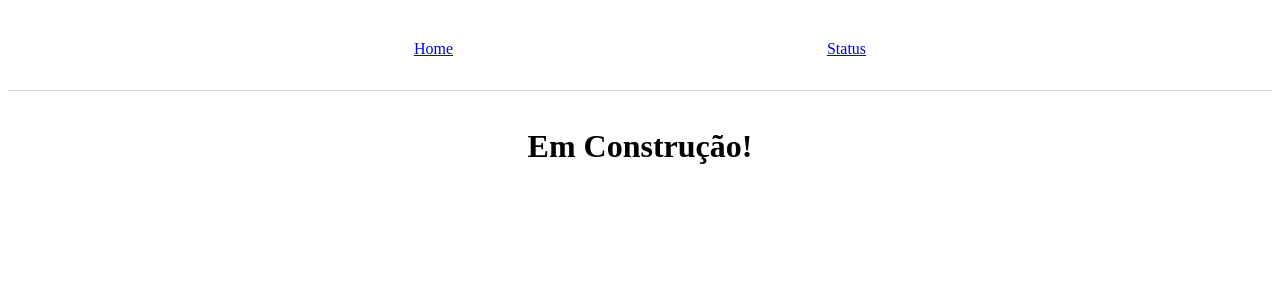
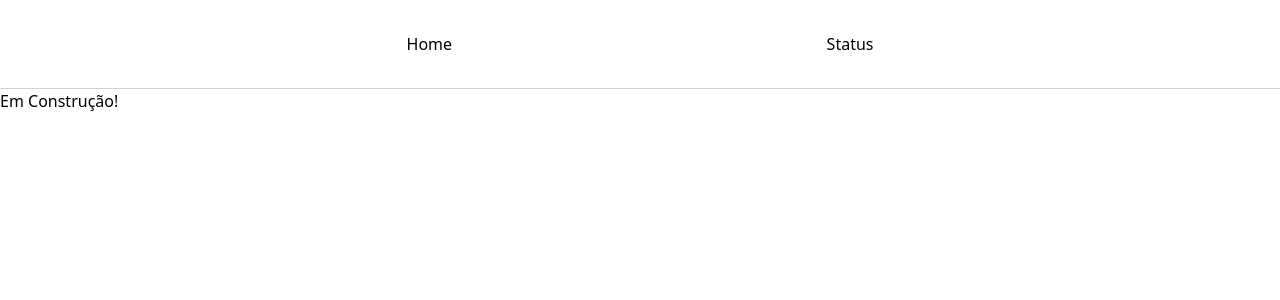
Before and after one commit to yrcunha/office, a Next.js app: page / in a window 1280 px wide. Shown: the top 300 px of the page. Built offline with nearby package versions, Linux system fonts and the light colour scheme.

Commit message:
refactor: add `tailwindcss` in css style and change default style

```diff
--- a/src/app/global.css
+++ b/src/app/global.css
@@ -1,13 +1,22 @@
-html,
-body {
-  max-width: 100vw;
-  overflow-x: hidden;
+@import "tailwindcss/base";
+@import "tailwindcss/components";
+@import "tailwindcss/utilities";
+
+:root {
+  --max-width: 1100px;
+  --border-radius: 12px;
+  --font-mono: ui-monospace, Menlo, Monaco, "Cascadia Mono", "Segoe UI Mono",
+    "Roboto Mono", "Oxygen Mono", "Ubuntu Monospace", "Source Code Pro",
+    "Fira Mono", "Droid Sans Mono", "Courier New", monospace;
 }
 
-main {
-  display: flex;
-  justify-content: center;
-  align-items: center;
-  padding: 1rem;
+* {
   box-sizing: border-box;
+  padding: 0;
+  margin: 0;
 }
+
+a {
+  color: inherit;
+  text-decoration: none;
+}
```
